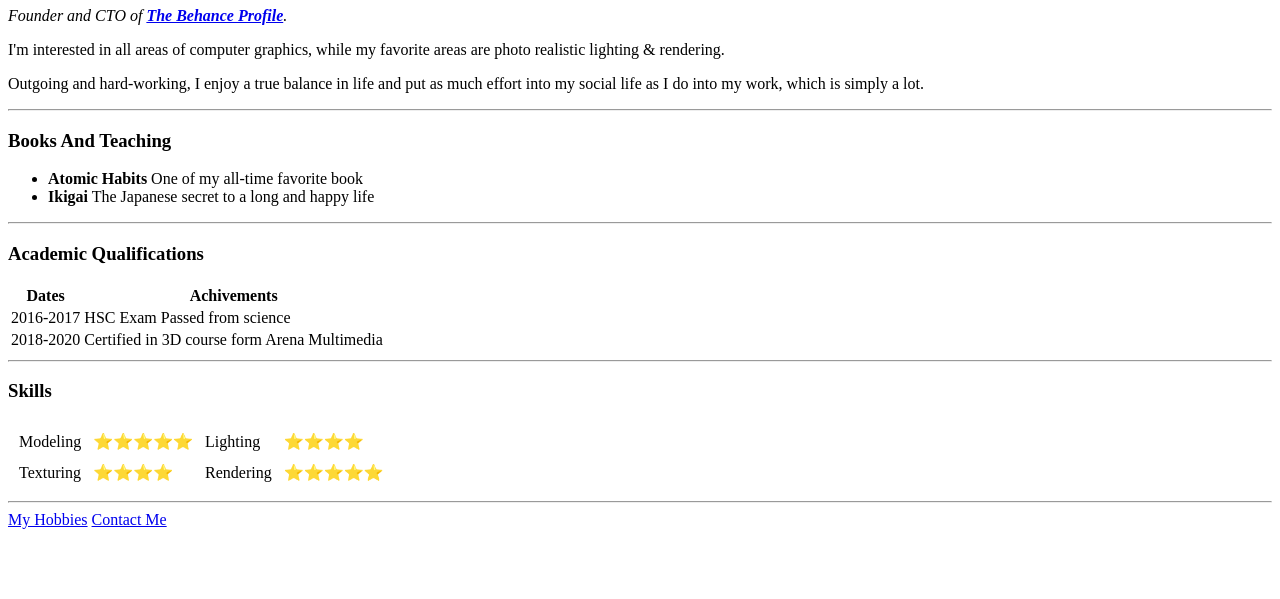
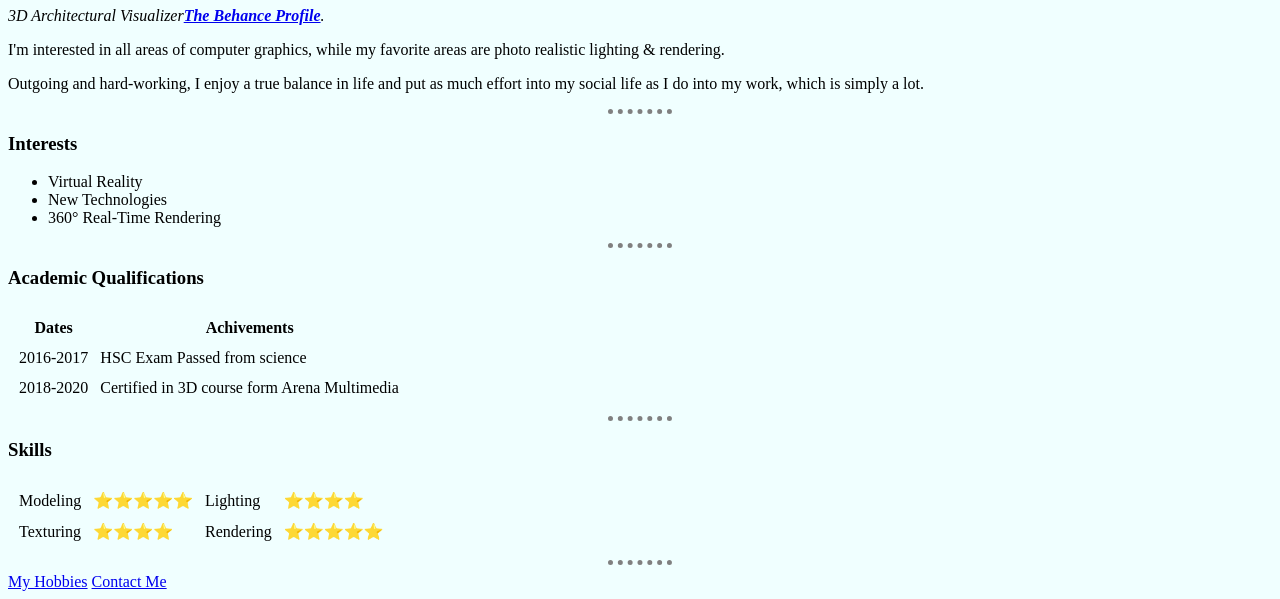
Before and after one commit to pMcircle/cv, a plain HTML site: page index.html in a window 1280 px wide. Shown: the part 210-809 px from the top of the page. Drawn offline with Linux system fonts and the light colour scheme.

Commit message:
First Revision

```diff
--- a/index.html
+++ b/index.html
@@ -3,27 +3,39 @@
 <head>
     <meta charset="UTF-8">
     <title>💚 Pradeep's Personal Site</title>
+
+    <style>
+        body {
+            background-color: azure;
+        }
+        hr {
+            border-style: none;
+            border-top: 5px dotted gray;
+            width: 5%;
+        }
+
+    </style>
 </head>
 <body>
     <tabel cellspacing="20">
         <tr>
             <td><img src="images/pradeep.jpg" alt="Pradeep Profile Picture"></td>
-            <br>
-            <td><h1>Pradeep Marathe</h1></td>
-            <td><p><em>Founder and CTO of <strong><a href="https://www.behance.net/itsa_marathe">The Behance Profile</a></strong>.</em></p>
+            <td><h1>Pradeep Marathe</h1>
+                <p><em>3D Architectural Visualizer<strong><a href="https://www.behance.net/itsa_marathe">The Behance Profile</a></strong>.</em></p>
                 <p>I'm interested in all areas of computer graphics, while my favorite areas are photo realistic lighting & rendering.</p>
                 <p>Outgoing and hard-working, I enjoy a true balance in life and put as much effort into my social life as I do into my work, which is simply a lot.</p></td>
         </tr>
     </tabel>
     <hr>
-    <h3>Books And Teaching</h3>
+    <h3>Interests</h3>
     <ul>
-        <li><strong>Atomic Habits</strong> One of my all-time favorite book</li>
-        <li><strong>Ikigai</strong> The Japanese secret to a long and happy life</li>
+        <li>Virtual Reality</li>
+        <li>New Technologies</li>
+        <li>360° Real-Time Rendering</li>
     </ul>
     <hr>
     <h3>Academic Qualifications</h3>
-    <table>
+    <table cellspacing="10">
         <thead>
             <tr>
                 <th>Dates</th>
```
Also changed, not shown: images/pradeep.jpg.
